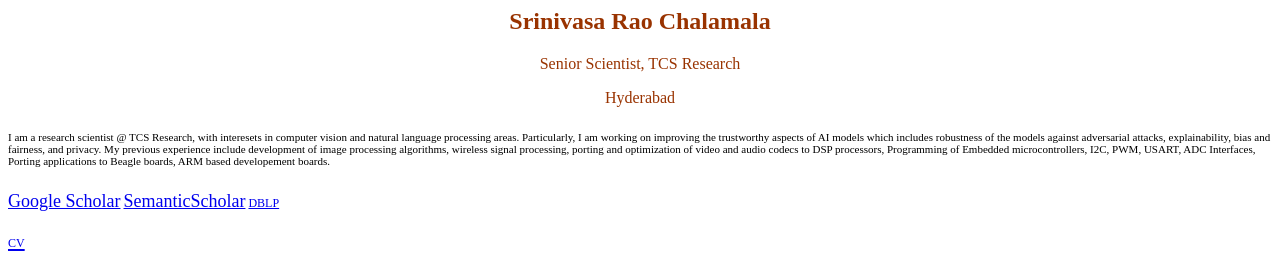
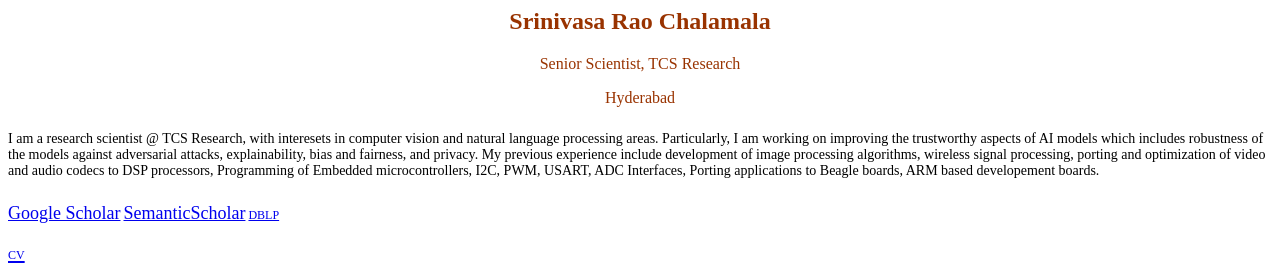
Before and after one commit to srinivaschalamala/SrinivasChalamala.github.io, a plain HTML site: page index.html in a window 1280 px wide. Shown: the top 272 px of the page. Drawn offline with Linux system fonts and the light colour scheme.

Commit message:
Update index.html

```diff
--- a/index.html
+++ b/index.html
@@ -10,7 +10,7 @@
 		<p style="text-align: center;">
 			<span style="color: rgb(153, 51, 0);">Hyderabad</span></p>
 		<p style="font-size: 1.5em;">
-			<span style="font-size:11px;">I am a research scientist @ TCS Research, with interesets in computer vision and natural language processing areas. Particularly, I am working on improving the trustworthy aspects of AI models which includes robustness of the models against adversarial attacks, explainability, bias and fairness, and privacy. My previous experience include development of image processing algorithms, wireless signal processing, porting and optimization of video and audio codecs to DSP processors, Programming of Embedded microcontrollers, I2C, PWM, USART, ADC Interfaces, Porting applications to Beagle boards, ARM based developement boards.&nbsp;</span></p>
+			<span style="font-size:14px;">I am a research scientist @ TCS Research, with interesets in computer vision and natural language processing areas. Particularly, I am working on improving the trustworthy aspects of AI models which includes robustness of the models against adversarial attacks, explainability, bias and fairness, and privacy. My previous experience include development of image processing algorithms, wireless signal processing, porting and optimization of video and audio codecs to DSP processors, Programming of Embedded microcontrollers, I2C, PWM, USART, ADC Interfaces, Porting applications to Beagle boards, ARM based developement boards.&nbsp;</span></p>
 		<p style="font-size: 1.5em;">
 			<span style="font-size:12px;"><a href="https://scholar.google.co.in/citations?user=UZ-2WMgAAAAJ&amp;hl=en" rel="noopener" style="font-size: 1.5em;" target="_blank" title="Google Scholar: Srinivasa Rao Chalamala">Google Scholar</a>&nbsp;<a href="https://www.semanticscholar.org/author/S.-Chalamala/9179076" rel="noopener" style="font-size: 1.5em;" target="_blank" title="SemanticScholar Srinivasa Rao Chalamala">SemanticScholar</a>&nbsp;<a href="https://dblp.org/pid/211/5369.html">DBLP</a></span></p>
 		<p style="font-size: 1.5em;">
```
